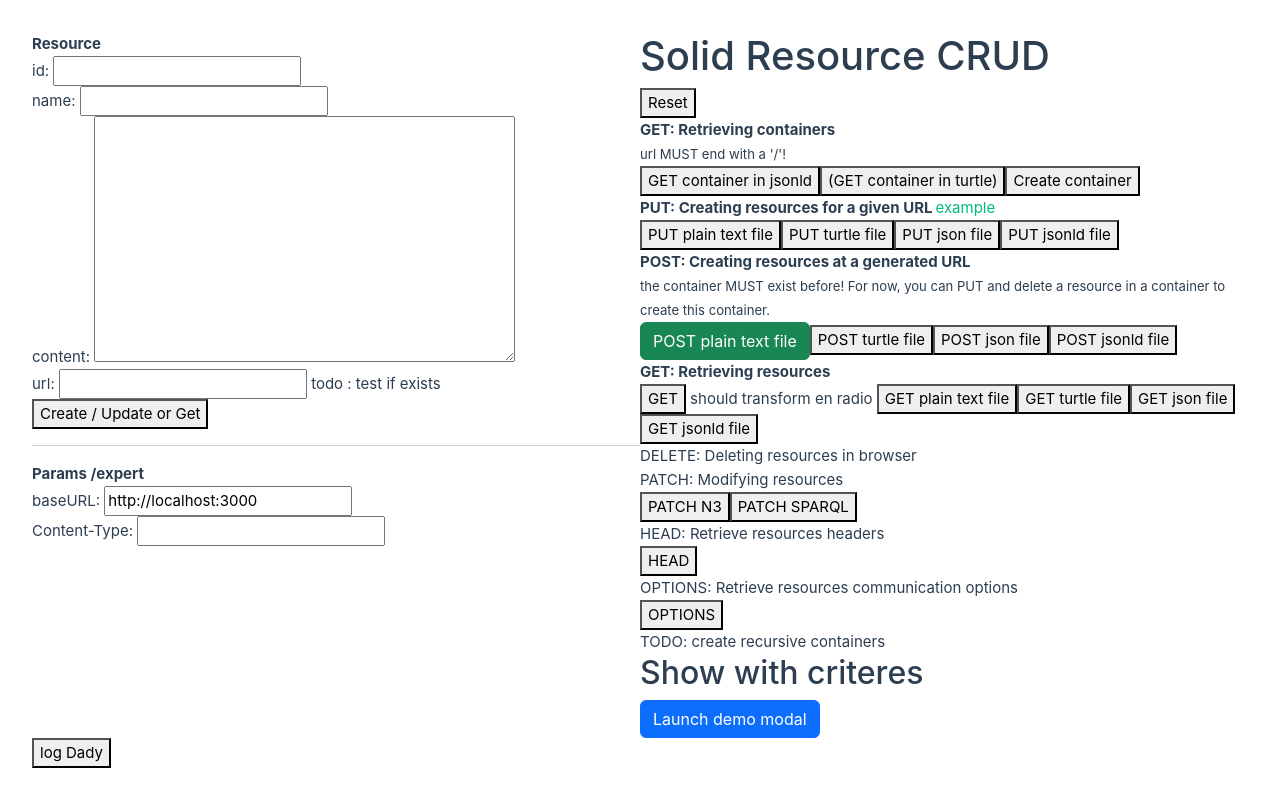
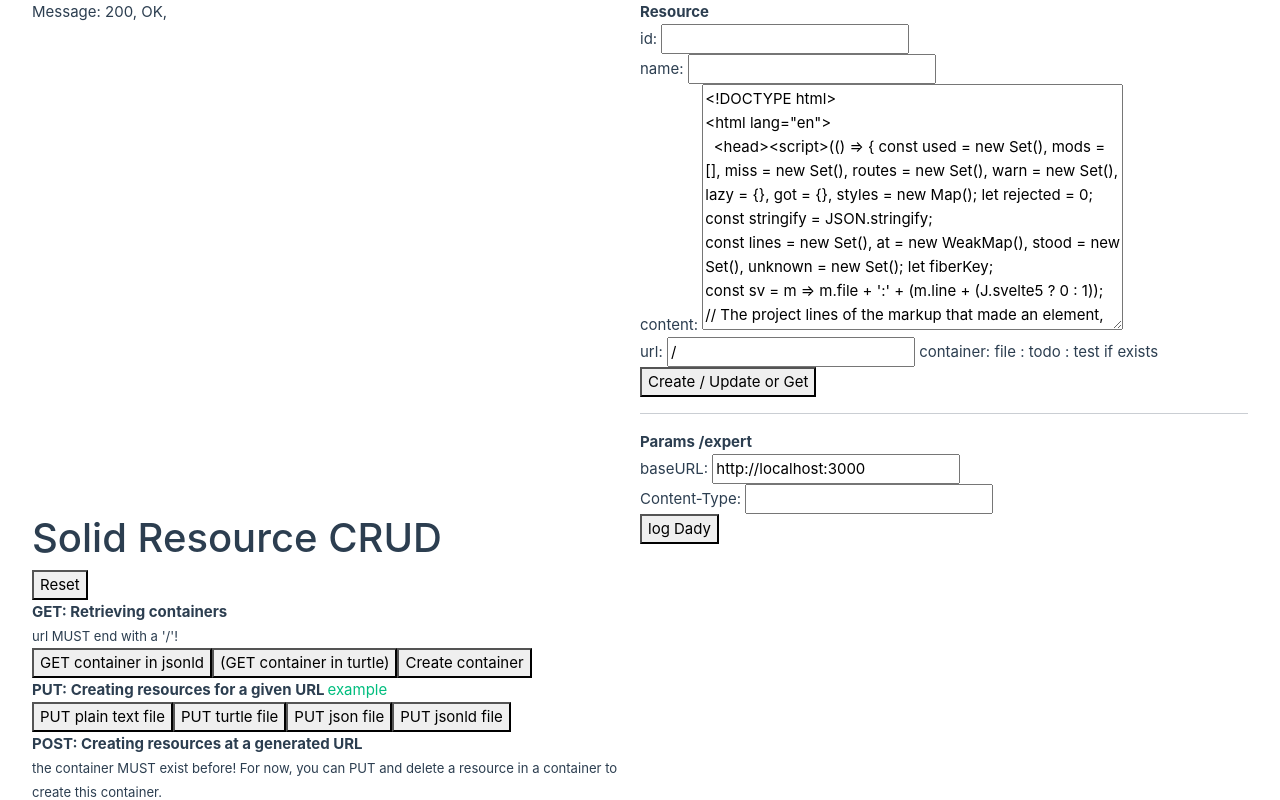
Before and after one commit to scenaristeur/dady, a Vue app: page / in a window 1280 px wide. Shown: the top 800 px of the page. Built offline with nearby package versions, Linux system fonts and the light colour scheme.

Commit message:
phase 1 ok

```diff
--- a/src/store/modules/core.js
+++ b/src/store/modules/core.js
@@ -9,9 +9,12 @@ const state = () => ({
 })
 
 const mutations = {
-  // setMessage(state, message) {
-  //   state.message = message
-  // },
+  reset(state) {
+    state.message = null
+    state.params = { baseURL: 'http://localhost:3000', headers: {} }
+    state.resource = { content: '' }
+    state.container = null
+  },
   setParams(state, params) {
     state.params = params
   },
--- a/src/views/ContainerView.vue
+++ b/src/views/ContainerView.vue
@@ -54,7 +54,10 @@ export default {
   watch: {
     container() {
       //"http://www.w3.org/ns/pim/space#Storage", "http://www.w3.org/ns/ldp#Container", "http://www.w3.org/ns/ldp#BasicContainer", "http://www.w3.org/ns/ldp#Resource"
-      if (this.container["@type"].includes("http://www.w3.org/ns/ldp#Container")) {
+      if (
+        this.container &&
+        this.container["@type"].includes("http://www.w3.org/ns/ldp#Container")
+      ) {
         if (this.container["http://www.w3.org/ns/ldp#contains"] != undefined) {
           this.ordered = this.container["http://www.w3.org/ns/ldp#contains"].reverse();
         }
--- a/src/views/ResourceCrud.vue
+++ b/src/views/ResourceCrud.vue
@@ -127,19 +127,11 @@ export default {
     };
   },
   created() {
-    // this.example_GET_container_jsonld();
+    this.example_GET_container_jsonld();
   },
   methods: {
     reset() {
-      let params = {
-        headers: {
-          "Content-Type": "text/plain",
-        },
-        method: "GET",
-        url: "",
-      };
-      let resource = { content: "" };
-      this.$store.commit("core/setMessage", { params: params, resource: resource });
+      this.$store.commit("core/reset");
     },
 
     // PUT
--- a/src/views/ResourceView.vue
+++ b/src/views/ResourceView.vue
@@ -14,7 +14,10 @@
         <textarea ref="content" v-model="resource.content" cols="40" rows="10" />
       </div>
     </div>
-    <div>url: <input ref="url" v-model="params.url" /> todo : test if exists</div>
+    <div>
+      url: <input ref="url" v-model="params.url" /> container: file : todo : test if
+      exists
+    </div>
     <button @click="create_or_update">
       <!-- :disabled="
     resource.content.length == 0 &&
```
Also changed, not shown: 1 other file (tests, documents, lock files or other folders).
